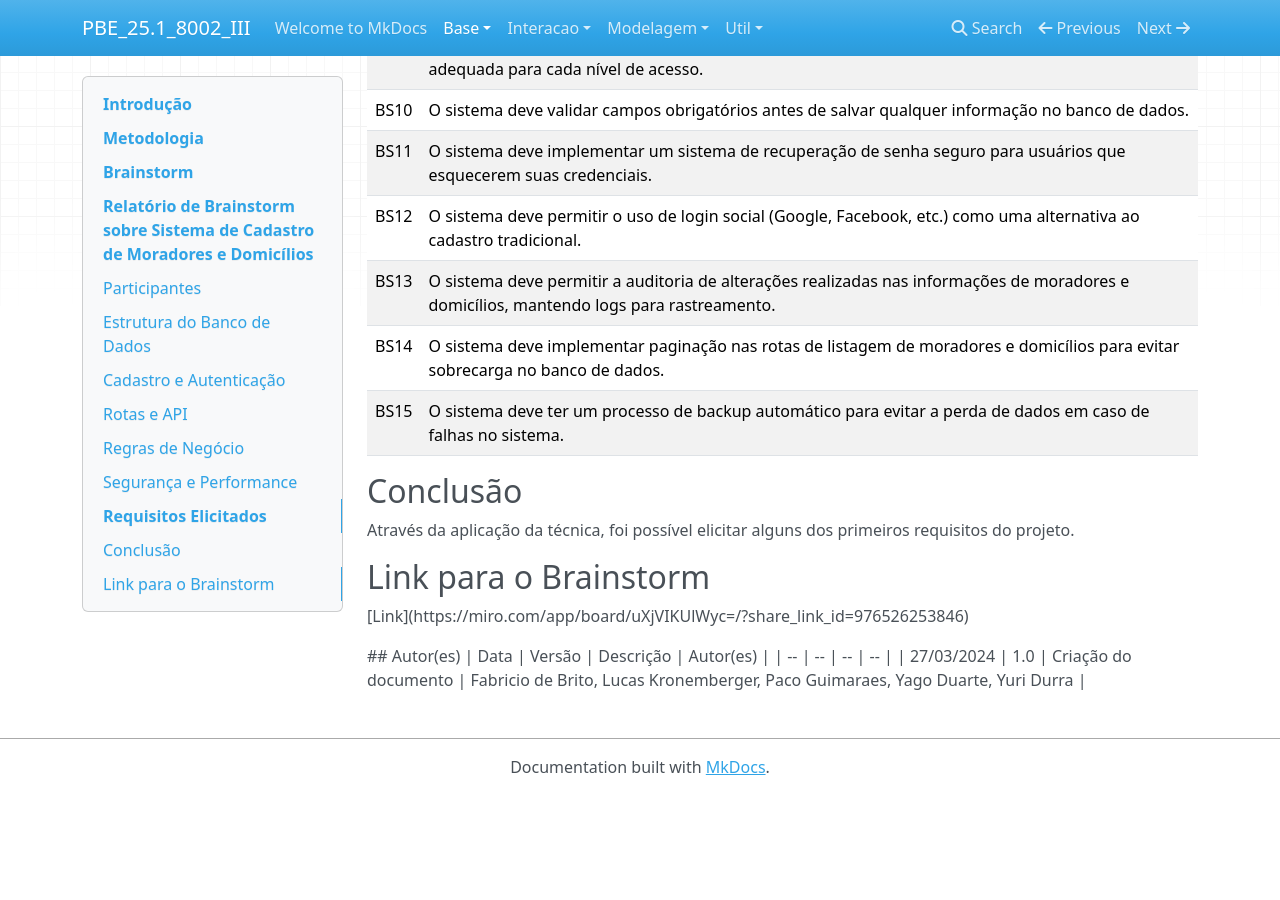
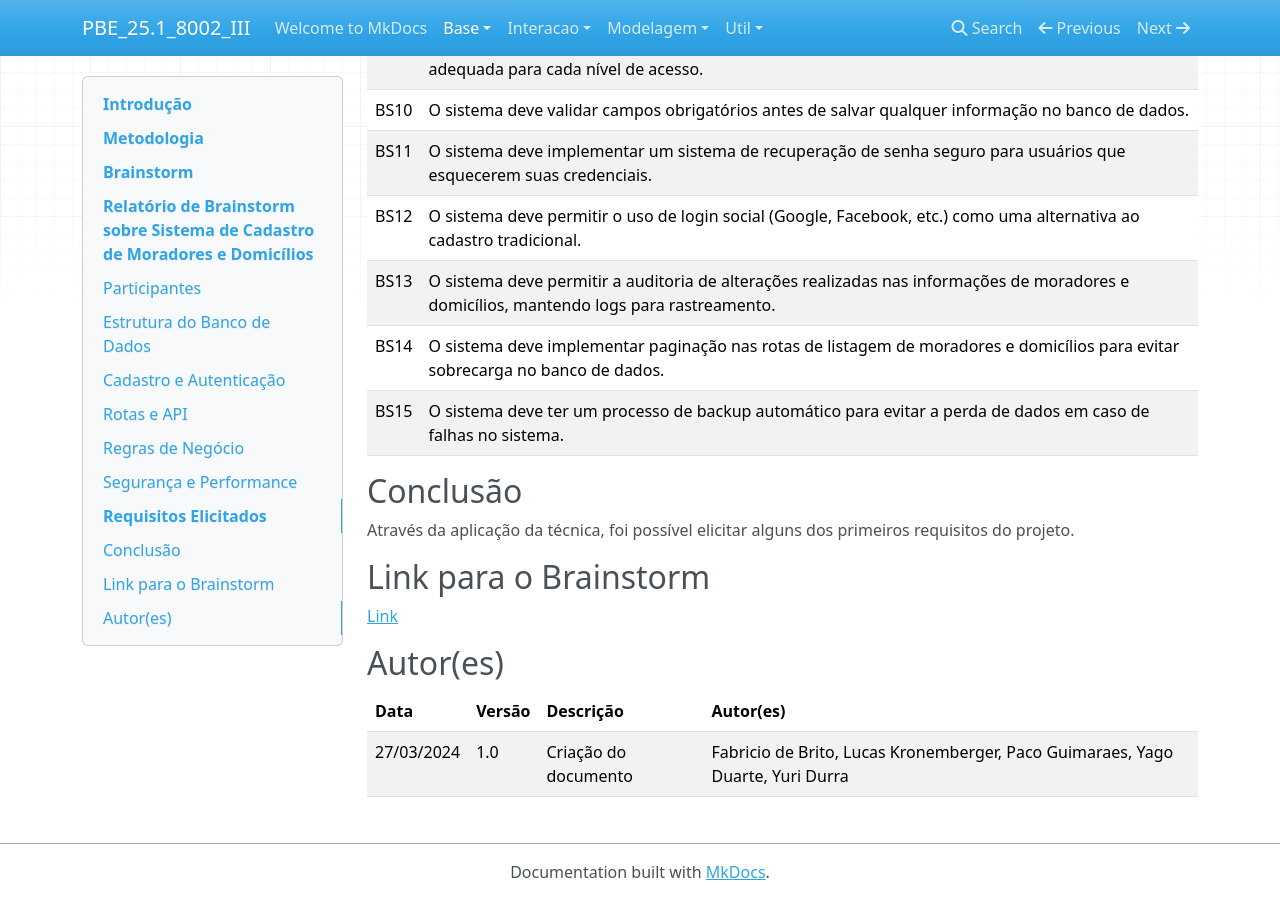
Before and after one commit to Projetos-de-Extensao/PBE_25.1_8002_SkolBits, an MkDocs documentation site: the page built from docs/base/Brainstorm.md, in a window 1280 px wide and 900 px high, scrolled down 2530 px. Built offline with MkDocs 1.6.1, drawn with Linux system fonts in a browser that asks for light colours; nearby versions of some CDN libraries; before the commit the page ends 3325 px from its top, so only the background shows below that.

Commit message:
Update Brainstorm.md

```diff
--- a/docs/base/Brainstorm.md
+++ b/docs/base/Brainstorm.md
@@ -15,7 +15,7 @@
 
 ## Brainstorm
 
- [Brainstorm](../base/Brainstorm.jpg)
+ [Brainstorm](../base/Brainstorm.jp)
 
 # Relatório de Brainstorm sobre Sistema de Cadastro de Moradores e Domicílios
 
@@ -111,9 +111,9 @@
 </p>
 
 ## Link para o Brainstorm
-<p align = "justify">
+
 [Link](https://miro.com/app/board/uXjVIKUlWyc=/?share_link_id=976526253846)
-<p>
+
 
 ## Autor(es)
 | Data | Versão | Descrição | Autor(es) |
```
